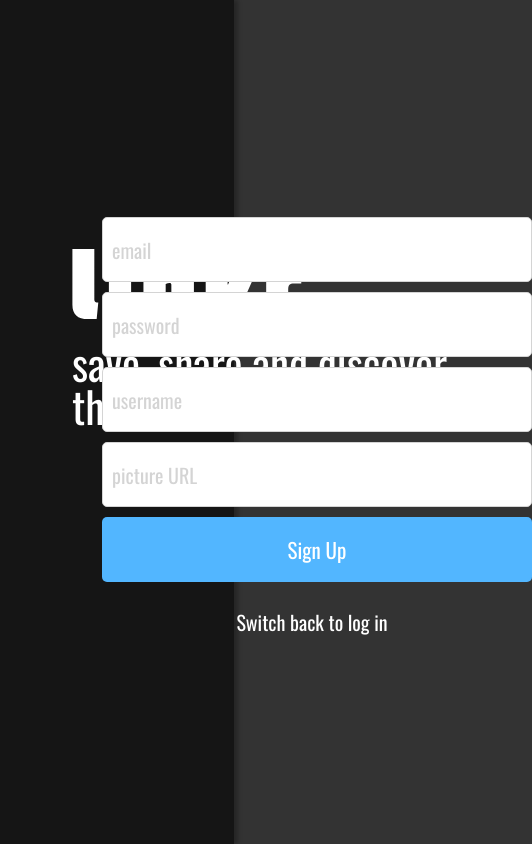
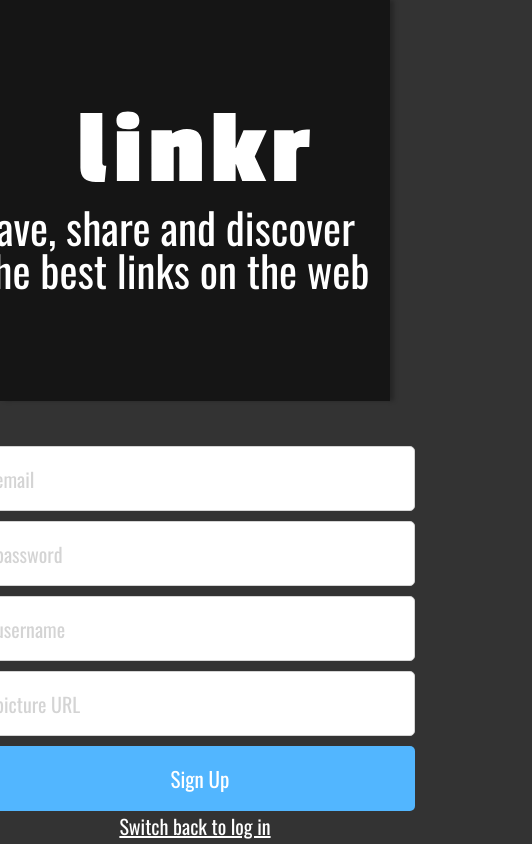
Before and after one commit to RafaelBahiense/Linkr, a React (Create React App) app: page /sign-up in a window 390 px wide. Shown: the whole page, 532 px wide, since content can reach past the window. Built offline with nearby package versions, Linux system fonts and the light colour scheme.

Commit message:
responsive ok

```diff
--- a/src/components/Login/index.js
+++ b/src/components/Login/index.js
@@ -1,4 +1,4 @@
-import React, { useState } from 'react';
+import React, { useState, useEffect } from 'react';
 import Container from '../general/Container';
 import Form from '../general/Form';
 import Input from '../general/Input';
@@ -43,16 +43,27 @@ const Login = ({ setUser }) => {
 		setDisabled(false);
 	};
 
+	const [width, setWidth] = React.useState(window.innerWidth);
+    useEffect(() => {
+        const handleResizeWindow = () => setWidth(window.innerWidth);
+            window.addEventListener("resize", handleResizeWindow);
+            return () => {
+            window.removeEventListener("resize", handleResizeWindow);
+            };
+    }, []);
+
+	const align = width > 1200 ? true : false;
+
 	return (
-		<Container horizontal>
+		<Container horizontal={align}>
 			<Container
 				justify="center"
-				width="60%"
+				width={ width > 1200 ? "60%" : "100vw"}
 				bgColor="#151515"
 				shadow="4px 0 4px rgba(0,0,0,.25)"
 			>
-				<Container height="350px" align="start" margin="0 0 0 144px">
-					<Container height="180px" align="start">
+				<Container height="350px" align={ width > 1200 ? "start" : "center"} margin={ width > 1200 ? "0 0 0 144px" : "0"} justify={ width > 1200 ? "start" : "center"}>
+					<Container height="180px" align={ width > 1200 ? "start" : "center"} width="auto">
 						<img src="./img/icon.svg" width="230px" alt="" />
 						<Message
 							color="white"
@@ -64,8 +75,8 @@ const Login = ({ setUser }) => {
 					</Container>
 				</Container>
 			</Container>
-			<Container width="40%" justify="center">
-				<Container height="270px" font="Oswald">
+			<Container width={ width > 1200 ? "40%" : "100vw"} justify="center">
+				<Container height="270px" font="Oswald" >
 					<Form
 						width="430px"
 						disabled={disabled}
@@ -90,6 +101,7 @@ const Login = ({ setUser }) => {
 						text="First time? Create an account!"
 						color="#fff"
 						fSize="20px"
+						margin="9px 0 0 0"
 					/>
 				</Container>
 			</Container>
--- a/src/components/SignUp/index.js
+++ b/src/components/SignUp/index.js
@@ -1,4 +1,4 @@
-import React, { useState } from 'react';
+import React, { useState, useEffect } from 'react';
 import Container from '../general/Container';
 import Form from '../general/Form';
 import Input from '../general/Input';
@@ -45,16 +45,27 @@ const SignUp = () => {
 		setDisabled(false);
 	};
 
+	const [width, setWidth] = React.useState(window.innerWidth);
+    useEffect(() => {
+        const handleResizeWindow = () => setWidth(window.innerWidth);
+            window.addEventListener("resize", handleResizeWindow);
+            return () => {
+            window.removeEventListener("resize", handleResizeWindow);
+            };
+    }, []);
+
+	const align = width > 1200 ? true : false;
+
 	return (
-		<Container horizontal>
+		<Container horizontal={align}>
 			<Container
 				justify="center"
-				width="60%"
+				width={ width > 1200 ? "60%" : "100vw"}
 				bgColor="#151515"
 				shadow="4px 0 4px rgba(0,0,0,.25)"
 			>
-				<Container height="350px" align="start" margin="0 0 0 144px">
-					<Container height="180px" align="start">
+				<Container height="350px" align={ width > 1200 ? "start" : "center"} margin={ width > 1200 ? "0 0 0 144px" : "0"} justify={ width > 1200 ? "start" : "center"}>
+					<Container height="180px" align={ width > 1200 ? "start" : "center"} width="auto">
 						<img src="./img/icon.svg" width="230px" alt="" />
 						<Message
 							color="white"
@@ -66,7 +77,7 @@ const SignUp = () => {
 					</Container>
 				</Container>
 			</Container>
-			<Container width="40%" justify="center">
+			<Container width={ width > 1200 ? "40%" : "100vw"} justify="center" padding={width > 1200 ? "0" : "40px 0"}>
 				<Container height="420px" font="Oswald">
 					<Form
 						width="430px"
@@ -106,6 +117,7 @@ const SignUp = () => {
 						text="Switch back to log in"
 						color="#fff"
 						fSize="20px"
+						margin="9px 0 0 0"
 					/>
 				</Container>
 			</Container>
--- a/src/components/general/Go/styles.js
+++ b/src/components/general/Go/styles.js
@@ -5,6 +5,7 @@ const StyledLink = styled(Link)`
 	color: ${props => props.color ? props.color : '#000'};
 	font-size: ${props => props.fSize ? props.fSize : '14px'};
 	font-family: ${props => props.font ? props.font : 'inherit'};
+	text-decoration: underline;
 `;
 
 export default StyledLink;
```
